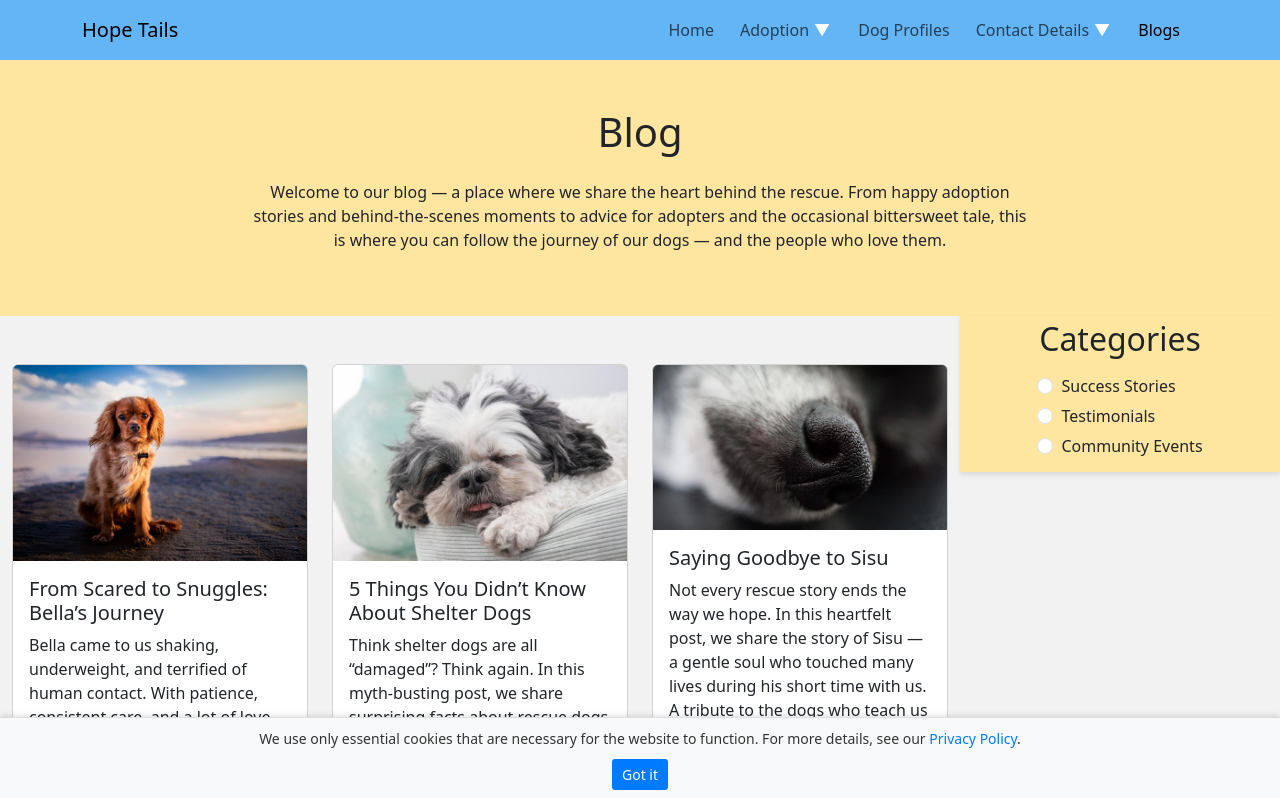
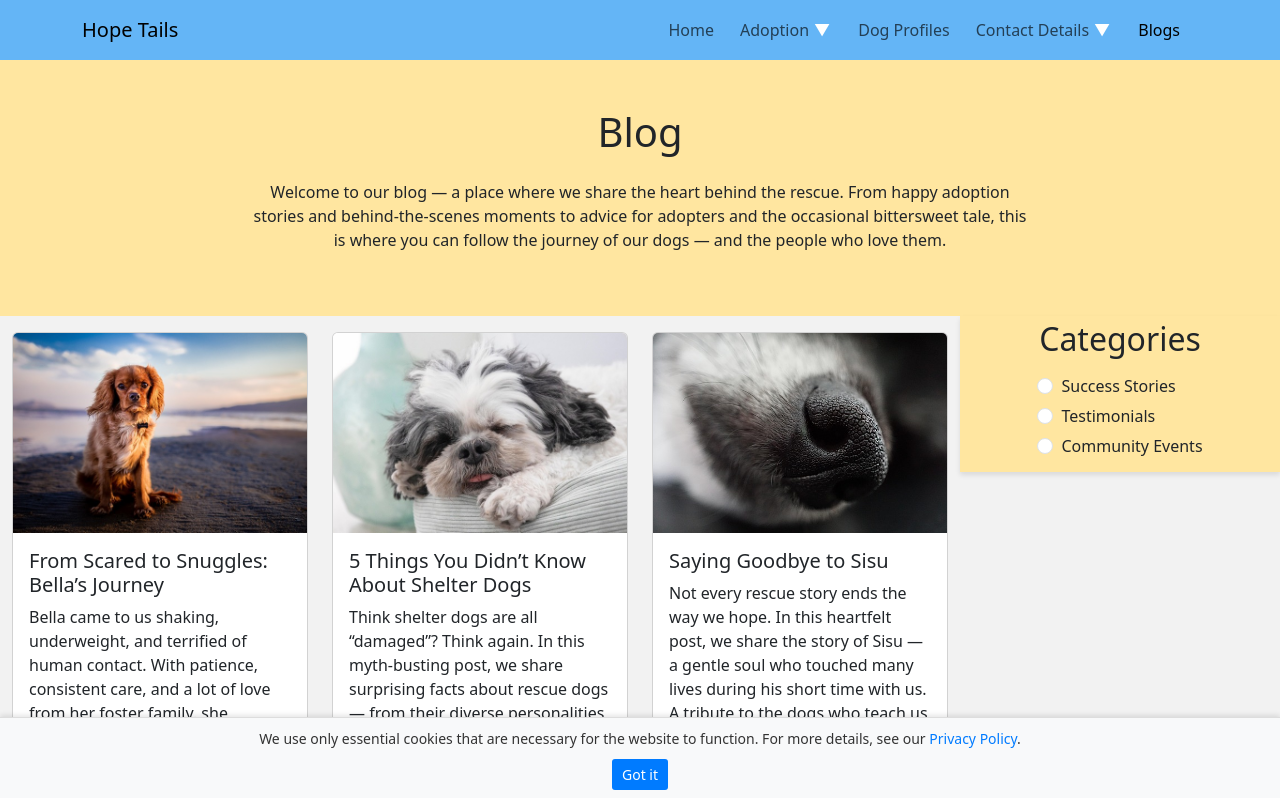
Before and after one commit to kristakorento/animal-rescue-adoption-website, a React (Vite) app: page /blogs in a window 1280 px wide. Shown: the top 798 px of the page. Built offline with nearby package versions, Linux system fonts and the light colour scheme.

Commit message:
Blogi-sivulle lisätty alt-tekstit, blogi-postauksien asettelua paranneltu blogi- ja etusivulla.

```diff
--- a/src/Nettisivujen_Koodit/Blogs.jsx
+++ b/src/Nettisivujen_Koodit/Blogs.jsx
@@ -11,32 +11,38 @@ const blogPosts = [
   {
     photo: blogpost1,
     title: "From Scared to Snuggles: Bella’s Journey ",
-    text: "Bella came to us shaking, underweight, and terrified of human contact. With patience, consistent care, and a lot of love from her foster family, she bloomed into a confident cuddlebug. In this heartwarming post, we share how resilience and kindness can work wonders — and why Bella reminds us every day why we do what we do."
+    text: "Bella came to us shaking, underweight, and terrified of human contact. With patience, consistent care, and a lot of love from her foster family, she bloomed into a confident cuddlebug. In this heartwarming post, we share how resilience and kindness can work wonders — and why Bella reminds us every day why we do what we do.",
+    alt: "Small brown dog sitting on a beach, looking at the camera"
   },
   {
     photo: blogpost2,
     title: "5 Things You Didn’t Know About Shelter Dogs",
-    text: "Think shelter dogs are all “damaged”? Think again. In this myth-busting post, we share surprising facts about rescue dogs — from their diverse personalities to how quickly they can adapt to home life. Get ready to see rescue pups in a whole new light."
+    text: "Think shelter dogs are all “damaged”? Think again. In this myth-busting post, we share surprising facts about rescue dogs — from their diverse personalities to how quickly they can adapt to home life. Get ready to see rescue pups in a whole new light.",
+    alt: "A close-up of a small white and grey dog sleeping"
   },
   {
     photo: blogpost3,
     title: "Saying Goodbye to Sisu",
-    text: "Not every rescue story ends the way we hope. In this heartfelt post, we share the story of Sisu — a gentle soul who touched many lives during his short time with us. A tribute to the dogs who teach us love, even in loss."
+    text: "Not every rescue story ends the way we hope. In this heartfelt post, we share the story of Sisu — a gentle soul who touched many lives during his short time with us. A tribute to the dogs who teach us love, even in loss.",
+    alt: "A close-up of a dog nose"
   },
   {
     photo: blogpost4,
     title: "The Journey of Healing: How Rescue Dogs Learn to Trust Again",
-    text: "Rescue dogs often carry invisible wounds. In this touching post, we explore the emotional recovery process, share real stories, and offer advice for building trust at your dog’s own pace."
+    text: "Rescue dogs often carry invisible wounds. In this touching post, we explore the emotional recovery process, share real stories, and offer advice for building trust at your dog’s own pace.",
+    alt: "A wide-shot of a corgi dog sitting on grass, looking at the camera"
   },
   {
     photo: blogpost5,
     title: "The Puppy Chronicles: Raising Rescue Pups Right",
-    text: "From wobbly first steps to playful zoomies — this post follows a recent litter of rescue puppies as they grow, learn, and steal hearts. Plus, tips for adopting and raising a young rescue dog."
+    text: "From wobbly first steps to playful zoomies — this post follows a recent litter of rescue puppies as they grow, learn, and steal hearts. Plus, tips for adopting and raising a young rescue dog.",
+    alt: "A happy looking brown puppy with a smile and closed eyes"
   },
   {
     photo: blogpost6,
     title: "Travel Day: How Our Dogs Journey from Spain to Finland",
-    text: "Ever wondered what happens between rescue and arrival? This post follows our dogs’ travel day — from pre-departure vet checks in Spain to safe transport and the welcome they receive at our Finnish shelter."
+    text: "Ever wondered what happens between rescue and arrival? This post follows our dogs’ travel day — from pre-departure vet checks in Spain to safe transport and the welcome they receive at our Finnish shelter.",
+    alt: "A black and white dog hanging its head out of a car window, looking at the camera"
   }
 ]
 
@@ -88,14 +94,15 @@ function Blogs() {
             </div>
           </form>
         </div>
-        <div className="col-lg-9 col-md-8 pt-lg-5 pt-md-3 pt-sm-5 order-2 order-md-1">
+        <div className="col-lg-9 col-md-8 pt-lg-3 pt-md-3 pt-5 order-2 order-md-1">
           <div className="row">
           {blogPosts.map((post, index) => (
-              <div className="col-xl-4 col-md-6 mb-4" key={index}>
+              <div className="col-xl-4 col-md-6 mb-4 d-flex" key={index}>
                 <BlogPost
                   photo={post.photo}
                   title={post.title}
                   text={post.text}
+                  alt={post.alt}
                   disableResponsiveHiding
                 />
               </div>
@@ -109,15 +116,15 @@ function Blogs() {
 
 export function BlogPost({ photo, title, text, alt, hideOnLg = false, hideOnMd = false, disableResponsiveHiding = false }) {
   return (
-    <div className={`mb-4 d-flex justify-content-center ${!disableResponsiveHiding && hideOnLg ? "d-none d-xl-flex" : ""
+    <div className={`w-100 d-flex justify-content-center ${!disableResponsiveHiding && hideOnLg ? "d-none d-xl-flex" : ""
       } ${!disableResponsiveHiding && hideOnMd ? "d-none d-md-flex" : ""}`}
     >
-      <div className="card h-100 d-flex flex-column" style={{ width: '20rem'}}>
+      <div className="card h-100 d-flex flex-column" style={{ width: '100%', maxWidth: '20rem'}}>
         <img className="card-img-top" src={photo} alt={alt} />
-        <div class="card-body d-flex flex-column">
-          <h5 class="card-title">{title}</h5>
-          <p class="card-text">{text}</p>
-          <a href="#" class="btn btn-primary mt-auto">Read more ➜ </a>
+        <div className="card-body d-flex flex-column">
+          <h5 className="card-title">{title}</h5>
+          <p className="card-text">{text}</p>
+          <a href="#" className="btn btn-primary mt-auto">Read more ➜ </a>
         </div>
       </div>
     </div>
--- a/src/Nettisivujen_Koodit/FrontPage.jsx
+++ b/src/Nettisivujen_Koodit/FrontPage.jsx
@@ -54,7 +54,7 @@ function FrontPage() {
       </div>
       <div className="blogs-container text-center justify-content-around bg-color-yellow p-5">
         <h2 className="pb-5">Check these blog posts out:</h2>
-        <div className="d-flex flex-wrap justify-content-center gap-4">
+        <div className="d-flex justify-content-center gap-4">
           {blogPosts.map((post, index) => (
             <BlogPost
               key={index}
--- a/src/Nettisivujen_Tyylit/Blogs.css
+++ b/src/Nettisivujen_Tyylit/Blogs.css
@@ -4,3 +4,9 @@
   z-index: 10;
   box-shadow: 0 3px 5px rgba(0, 0, 0, 0.1);
 }
+
+.card-img-top {
+  height: 200px;
+  object-fit: cover;
+  width: 100%;
+}
```
